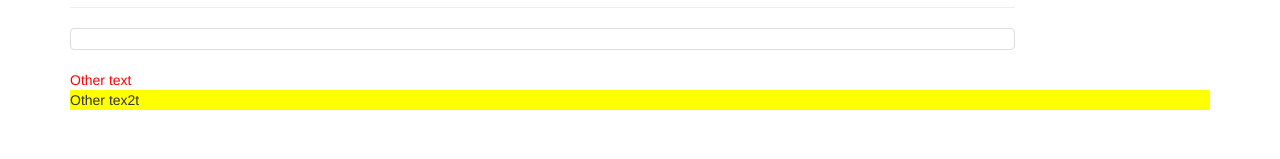
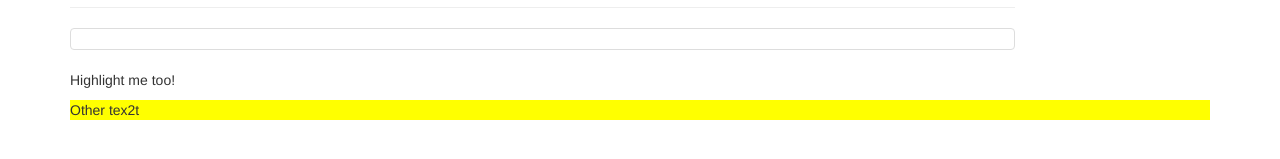
Before and after one commit to mehakdua/recipeapp, an Angular app: page / in a window 1280 px wide. Shown: the part 369-528 px from the top of the page. Built offline with nearby package versions, Linux system fonts and the light colour scheme.

Commit message:
checnges in files

```diff
--- a/src/app/directive-list/directive-list.component.html
+++ b/src/app/directive-list/directive-list.component.html
@@ -1,3 +1,5 @@
 
-<div rbHighlight>Other text</div>
+<p rbHighlight highlightColor="" [defaultColor]="'violet'">
+  Highlight me too!
+</p>
 <div myOtherhighlight>Other tex2t</div>
--- a/src/app/directive-list/highlight.directive.ts
+++ b/src/app/directive-list/highlight.directive.ts
@@ -1,13 +1,24 @@
-import { Directive,ElementRef ,Renderer} from '@angular/core';
+import { Directive,ElementRef ,Renderer,HostListener, Input,OnInit} from '@angular/core';
 @Directive({
   selector: '[rbHighlight]'
 })
 export class HighlightDirective {
+constructor(private el: ElementRef) { }
+@Input() defaultColor: string;
 
-  constructor(elementRef:ElementRef) {
-  	console.log('yes');
-  elementRef.nativeElement.style.color= 'red';
+  @Input() highlightColor: string;
 
-   }
+  @HostListener('mouseenter') onMouseEnter() {
+    this.highlight(this.highlightColor || this.defaultColor || 'red');
+  }
+
+  @HostListener('mouseleave') onMouseLeave() {
+    this.highlight(null);
+  }
+
+  private highlight(color: string) {
+    this.el.nativeElement.style.backgroundColor = color;
+  }
+
 
 }
```
